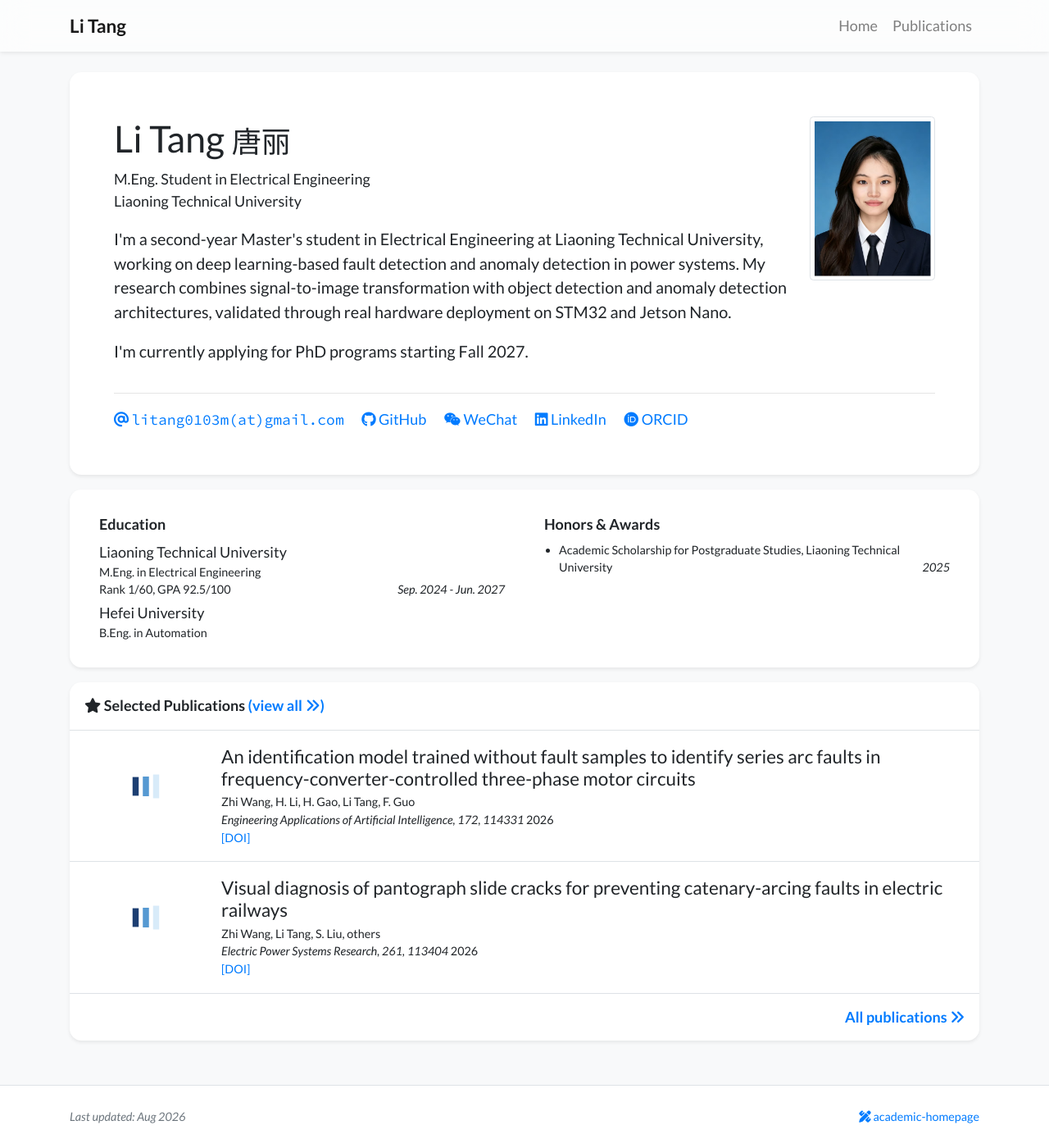
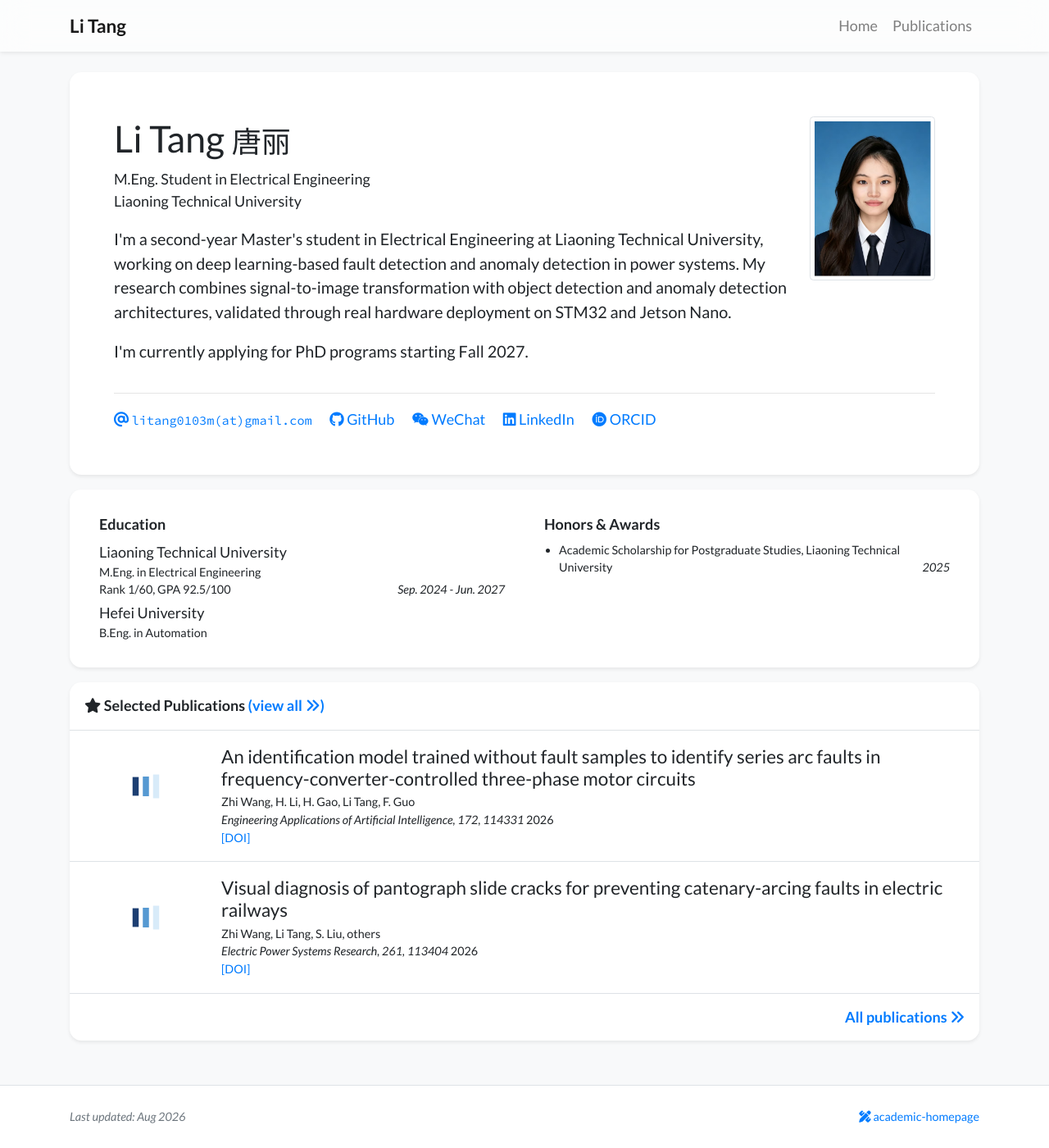
Before and after one commit to litang0103/litang0103.github.io, a Jekyll site: the page built from index_layout2.html, in a window 1280 px wide and 1400 px high, scrolled down 2 px. Shown: the whole window at 82% size. Built offline with Jekyll 4.4.1, drawn with Linux system fonts in a browser that asks for light colours; nearby versions of some CDN libraries; a style sheet for code colours, icons or effects is not loaded.

Commit message:
Update global.css

```diff
--- a/assets/css/global.css
+++ b/assets/css/global.css
@@ -97,4 +97,6 @@ div.lazy {
 
 .email-text {
     font-family: Source Code Pro, monospace;
+    font-size: 0.85rem;
+    word-break: break-all;
 }
```
